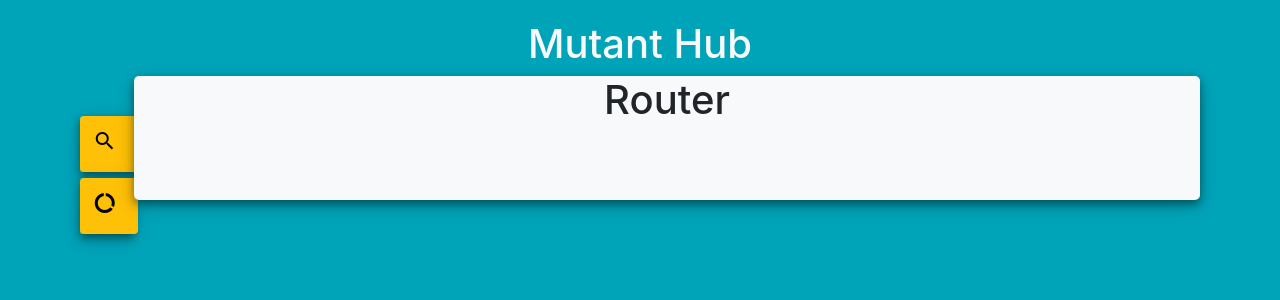
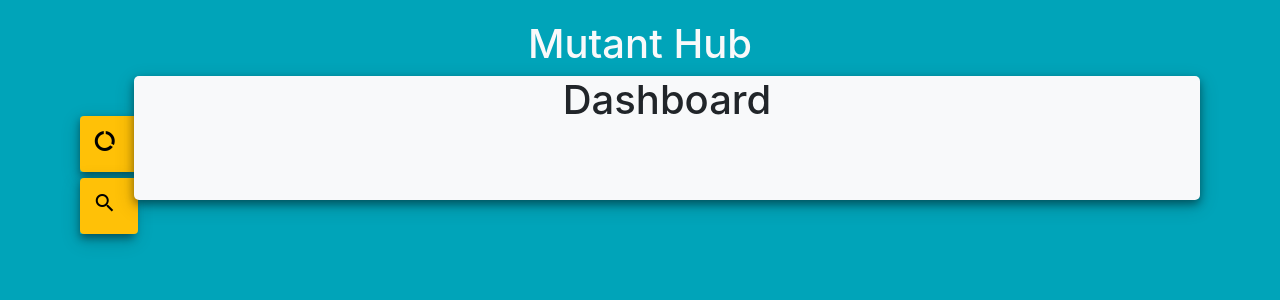
Before and after one commit to Luizlc10/MutantHub, a React (Create React App) app in the folder react-src/: page / in a window 1280 px wide. Shown: the top 300 px of the page. Built offline with nearby package versions, Linux system fonts and the light colour scheme.

Commit message:
finishing routing - pages: search and dashboard

```diff
--- a/react-src/src/App.js
+++ b/react-src/src/App.js
@@ -1,5 +1,7 @@
 /*jshint esversion: 6 */
 import React, { Component } from 'react';
+import { Link } from 'react-router-dom';
+import Routes from './routes';
 import './App.css';
 
 class App extends Component {
@@ -21,21 +23,21 @@ class App extends Component {
                 <ul>
 
                   <li className="nav-item active shadow-1">
-                    <a className="nav-link bg-warning btn" data-toggle="tooltip" data-placement="left" title="Search" href="">
-                      <i className="material-icons">search</i>
-                    </a>
+                    <Link to='/' className="nav-link bg-warning btn" data-toggle="tooltip" data-placement="left" title="Graphics">
+                      <i className="material-icons">data_usage</i>
+                    </Link>
                   </li>
                   <li className="nav-item active shadow-1">
-                    <a className="nav-link bg-warning btn" data-toggle="tooltip" data-placement="left" title="Graphics" href="">
-                      <i className="material-icons">data_usage</i>
-                    </a>
+                    <Link to='/search' className="nav-link bg-warning btn" data-toggle="tooltip" data-placement="left" title="Graphics">
+                      <i className="material-icons">search</i>
+                    </Link>
                   </li>
 
                 </ul>
             </div>
 
             <div className="col-12 col-sm-10  bg-light main-card shadow-1">
-              <h1>Router</h1>
+              <Routes />
             </div>
           </div>
 
--- /dev/null
+++ b/react-src/src/components/dashboard/dashboard.js
@@ -0,0 +1,15 @@
+/*jshint esversion: 6 */
+import React from 'react';
+import './dashboard.css';
+
+class Dashboard extends React.Component {
+  render() {
+    return (
+      <div className="">
+        <h1>Dashboard</h1>
+      </div>
+    );
+  }
+}
+
+export default Dashboard;
--- /dev/null
+++ b/react-src/src/components/search/search.js
@@ -0,0 +1,15 @@
+/*jshint esversion: 6 */
+import React from 'react';
+import './search.css';
+
+class Search extends React.Component {
+  render() {
+    return (
+      <div className="">
+        <h1>Search</h1>
+      </div>
+    );
+  }
+}
+
+export default Search;
--- a/react-src/src/index.js
+++ b/react-src/src/index.js
@@ -1,6 +1,7 @@
 /*jshint esversion: 6 */
 import React from 'react';
 import ReactDOM from 'react-dom';
+import { BrowserRouter } from 'react-router-dom';
 import './index.css';
 import App from './App';
 import 'jquery/dist/jquery.min.js';
@@ -8,4 +9,8 @@ import 'popper.js/dist/popper.min.js';
 import 'bootstrap/dist/css/bootstrap.min.css';
 import 'bootstrap/dist/js/bootstrap.min.js';
 
-ReactDOM.render(<App />, document.getElementById('root'));
+ReactDOM.render((
+  <BrowserRouter>
+    <App />
+  </BrowserRouter>
+),document.getElementById('root'));
--- /dev/null
+++ b/react-src/src/routes.js
@@ -0,0 +1,15 @@
+/*jshint esversion: 6 */
+import React from 'react';
+import { Switch, Route } from 'react-router-dom';
+
+import Search from './components/search/search';
+import Dashboard from './components/dashboard/dashboard';
+
+const Routes = () => (
+    <Switch>
+      <Route exact path='/' component={Dashboard}/>
+      <Route path='/search' component={Search}/>
+    </Switch>
+)
+
+export default Routes;
```
Also changed, not shown: react-src/src/components/dashboard/dashboard.css (added), react-src/src/components/search/search.css (added), 2 other files (tests, documents, lock files or other folders).
